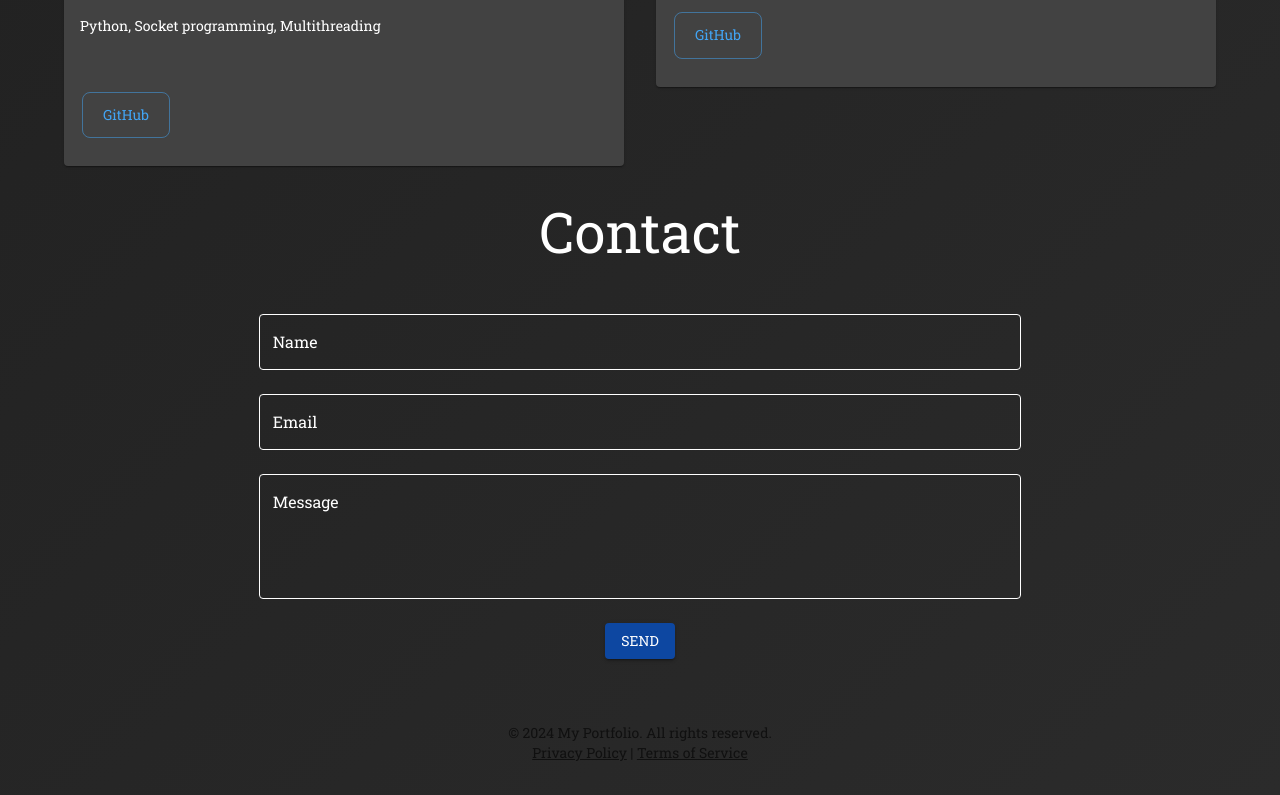
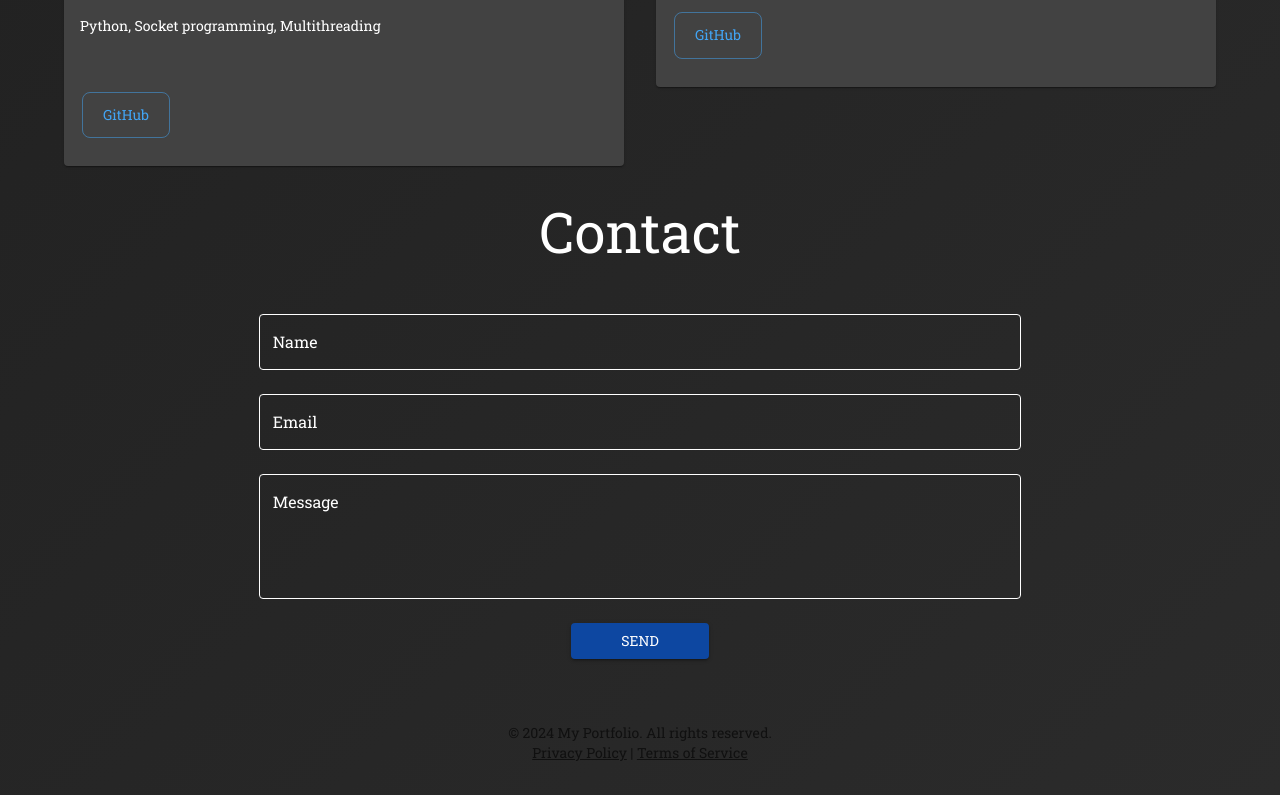
Before and after one commit to luisz2k/Portfolio, a React (Create React App) app: page / in a window 1280 px wide. Shown: the part 1932-2727 px from the top of the page. Built offline with nearby package versions, Linux system fonts and the light colour scheme.

Commit message:
Fix email bug

```diff
--- a/src/components/Contact.js
+++ b/src/components/Contact.js
@@ -23,6 +23,11 @@ const Contact = () => {
     const serviceID = process.env.REACT_APP_EMAILJS_SERVICE_ID;
     const templateID = process.env.REACT_APP_EMAILJS_TEMPLATE_ID;
     const userID = process.env.REACT_APP_EMAILJS_USER_ID;
+
+    if (!serviceID || !templateID || !userID) {
+      alert("EmailJS configuration is missing.");
+      return;
+    }
 
     emailjs
       .send(serviceID, templateID, formData, userID)
@@ -51,6 +56,7 @@ const Contact = () => {
               value={formData.name}
               onChange={handleChange}
               margin="normal"
+              inputProps={{ maxLength: 50 }}
               sx={{
                 "& .MuiInputLabel-root": {
                   color: "inherit", // Label color
@@ -75,6 +81,7 @@ const Contact = () => {
               value={formData.email}
               onChange={handleChange}
               margin="normal"
+              inputProps={{ maxLength: 100 }}
               sx={{
                 "& .MuiInputLabel-root": {
                   color: "inherit", // Label color
@@ -101,6 +108,7 @@ const Contact = () => {
               margin="normal"
               multiline
               rows={4}
+              inputProps={{ maxLength: 500 }}
               sx={{
                 "& .MuiInputLabel-root": {
                   color: "inherit", // Label color
@@ -119,7 +127,12 @@ const Contact = () => {
               }}
             />
             <Box textAlign="center" mt={2}>
-              <Button variant="contained" color="primary" type="submit">
+              <Button
+                variant="contained"
+                color="primary"
+                type="submit"
+                sx={{ px: "50px" }}
+              >
                 Send
               </Button>
             </Box>
```
Also changed, not shown: 1 other file (tests, documents, lock files or other folders).
